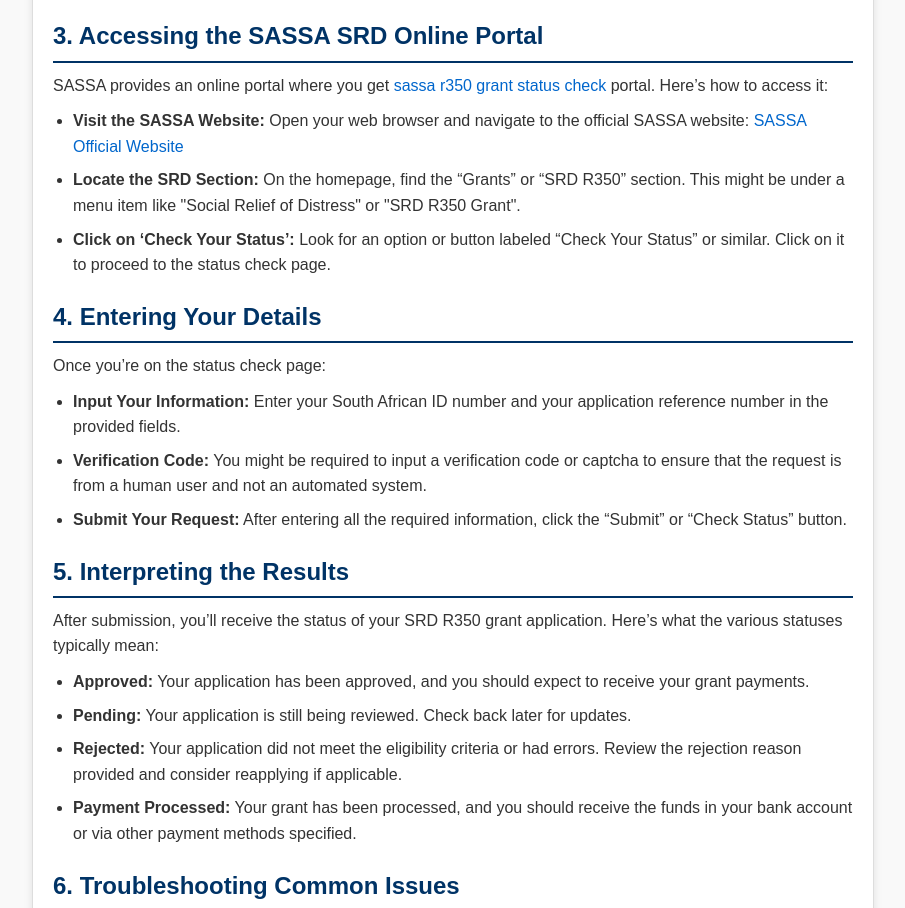
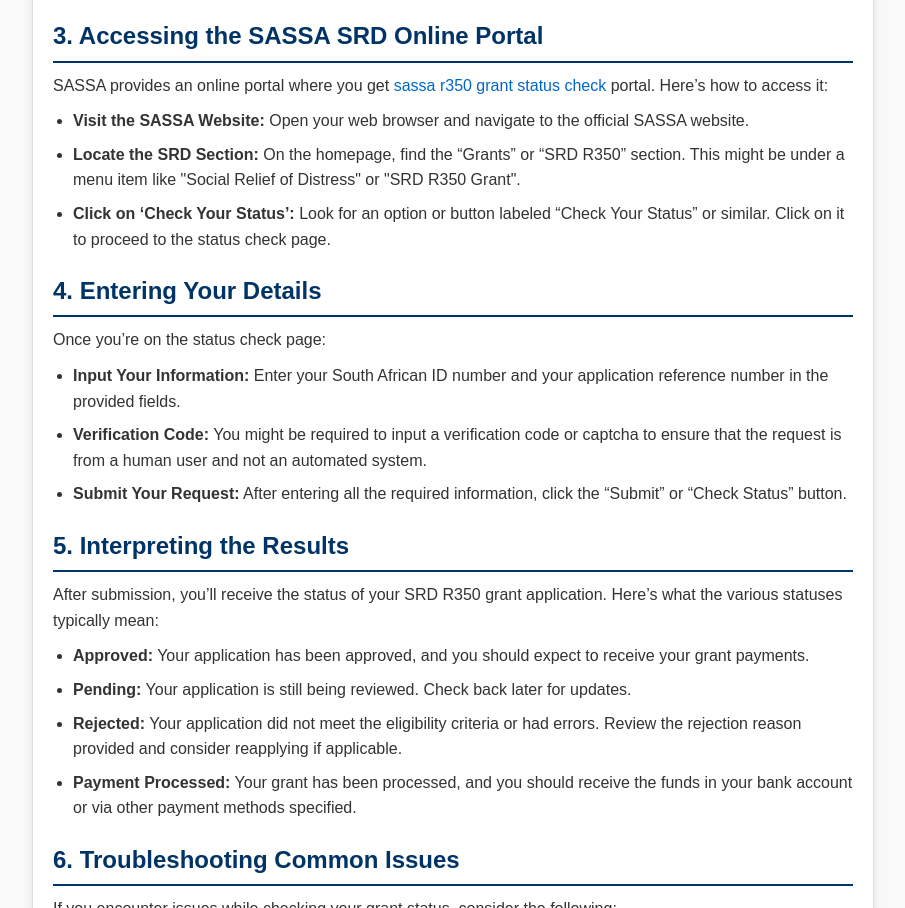
Before and after one commit to roberthinsom/onlinesassastatuscheck, a plain HTML site: page index.html in a window 1280 px wide. Shown: the part 911-1819 px from the top of the page, without its empty margins (187-1092 px from the left). Drawn offline with Linux system fonts and the light colour scheme.

Commit message:
Update index.html

```diff
--- a/index.html
+++ b/index.html
@@ -120,7 +120,7 @@
         <p>SASSA provides an online portal where you get <a href="https://onlinesassastatuscheck.co.za/">sassa r350 grant status check</a> portal. Here’s how to access it:</p>
 
         <ul>
-            <li><strong>Visit the SASSA Website:</strong> Open your web browser and navigate to the official SASSA website: <a href="https://www.sassa.gov.za" target="_blank">SASSA Official Website</a></li>
+            <li><strong>Visit the SASSA Website:</strong> Open your web browser and navigate to the official SASSA website.
             <li><strong>Locate the SRD Section:</strong> On the homepage, find the “Grants” or “SRD R350” section. This might be under a menu item like "Social Relief of Distress" or "SRD R350 Grant".</li>
             <li><strong>Click on ‘Check Your Status’:</strong> Look for an option or button labeled “Check Your Status” or similar. Click on it to proceed to the status check page.</li>
         </ul>
```
